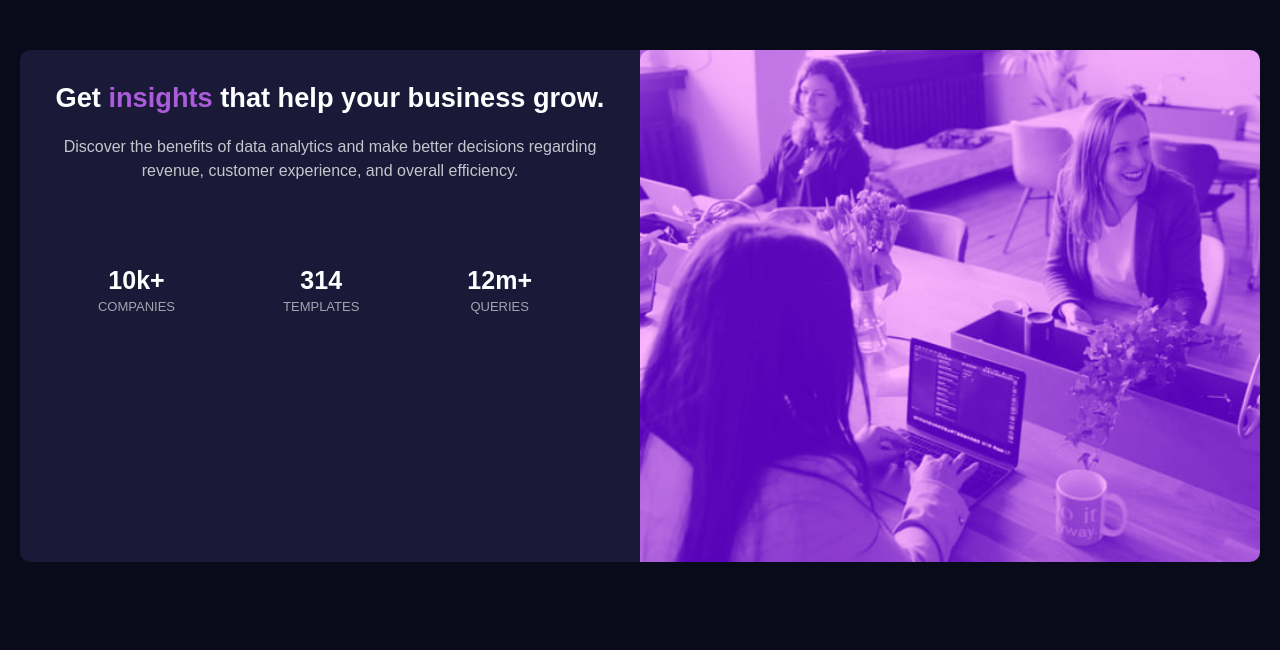
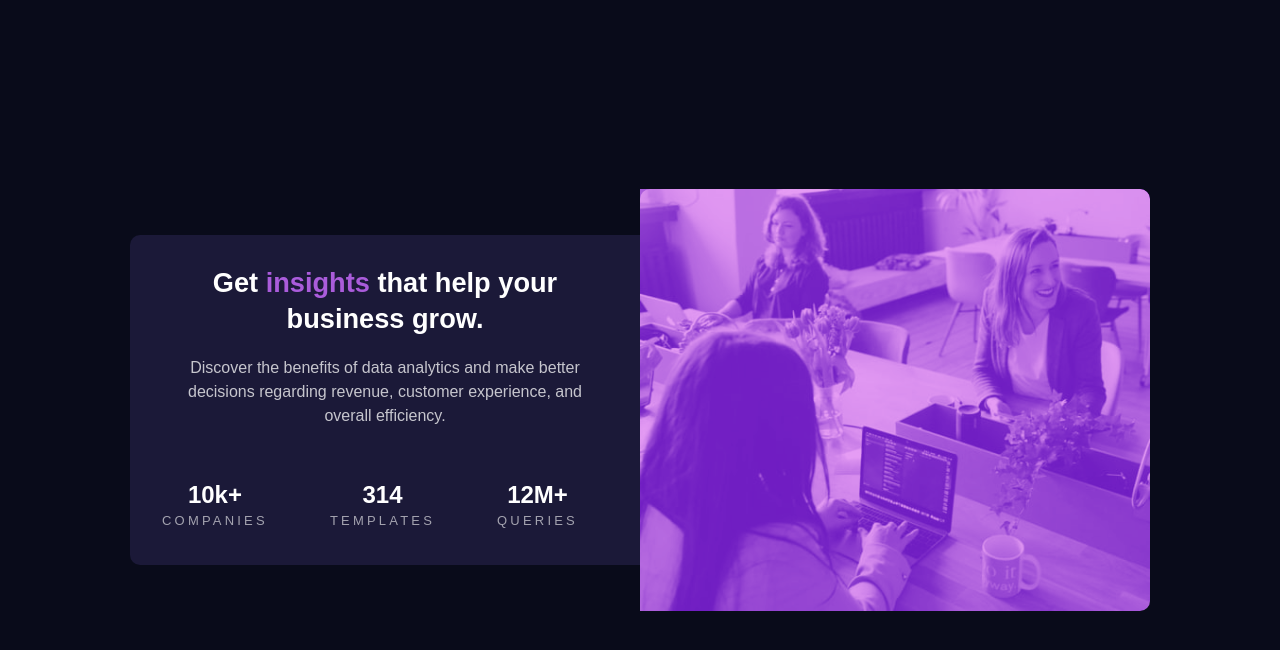
Before and after one commit to alexisshy/stats-preview-card-component-main, a plain HTML site: page index.html in a window 1280 px wide. Drawn offline with Linux system fonts and the light colour scheme.

Commit message:
align items

```diff
--- a/index.html
+++ b/index.html
@@ -17,12 +17,12 @@
     <div class="container">
       <div class="card">
         <h1>Get <span>insights</span> that help your business grow.</h1>
-        <p>Discover the benefits of data analytics and make better decisions regarding revenue, customer
+        <p id="text">Discover the benefits of data analytics and make better decisions regarding revenue, customer
           experience, and overall efficiency.</p>
         <ul>
           <li>10k+ <span>companies</span></li>
           <li>314 <span>templates</span></li>
-          <li>12m+ <span>queries</span></li>
+          <li>12M+ <span>queries</span></li>
         </ul>
       </div>
       <div class="image">
--- a/styles.css
+++ b/styles.css
@@ -8,25 +8,22 @@ body {
     color: white;
     font-family:'Lexend Deca', sans-serif;
     background-color: hsl(233, 47%, 7%);
-
-
 }
 
 .container {
     display: flex;
     flex-direction: column-reverse;
     border-radius: 2rem;
-    margin: 50px 20px;
-    padding: 0 0 20px;
+    margin: 3.125rem 1.25rem;
+    padding: 0 0 1.25rem;
     text-align: center;
 }
 
 .container img {
 
-    border-radius: 10px 10px 0 0;
-
+    border-radius: 0.625rem 0.625rem 0 0;
     mix-blend-mode: overlay;
-    /*opacity: 0.7;*/
+    opacity: 0.7;
     display: block;
     height: 100%;
     width: 100%;
@@ -39,38 +36,33 @@ body {
 
 .card {
    background-color: hsl(244, 38%, 16%);
-   border-radius: 0 0 10px 10px;
+   border-radius: 0 0 0.625rem 0.625rem;
 }
 
 h1 {
     font-weight: 700;
     font-size: 1.7rem;
     line-height: 1.3;
-    margin: 30px 0 20px;
-    padding: 0 20px;
+    margin: 1.875rem 0 1.25rem;
+    padding: 0 1.875rem;
     /*margin: 70px 55px 25px 60px;*/
-
 }
 
 h1 span {
     color: hsl(277, 64%, 61%);
 }
 
- p {
+#text {
     color: hsla(0, 0%, 100%, 0.75);
     font-size: 1rem;
     line-height: 1.5;
-    padding: 0 20px;
-
+    padding: 0 2.5rem;
 }
 
 ul {
-    /*display: flex;
-    flex-direction: row;*/
     justify-content: space-evenly;
-    margin-top: 80px;
-    /*font-size: ;*/
-    margin-bottom: 50px;
+    margin-top: 2.5rem;
+    margin-bottom: 0.9375rem;
     list-style: none;
 }
 
@@ -80,61 +72,61 @@ body {
     justify-content: center;
     align-items: center;
     font-weight: 700;
-    font-size: 25px;
+    font-size: 1.5rem;
     line-height: 1.4;
-
+    padding-bottom: 20px;
 }
 
 li span {
     color: hsla(0, 0%, 100%, 0.6);
     text-transform: uppercase;
     font-weight: 400;
-    font-size: 13px;
-
+    font-size: 0.8125rem;
+    letter-spacing: .2rem;
 }
 
 
 @media (min-width: 992px) {
     body {
+
 }
 
 .container {
     display: flex;
     flex-direction:row;
-        /*align-items: center;
-        justify-content: center;*/
     padding: 0;
-
+    max-width: 1020px;
+    margin: 0 auto;
+    height: 100vh;
+    align-items: center;
 }
 
 .image {
     min-width: 50%;
-        border-radius: 0 10px 10px 0;
-
+    height: ;
+    border-radius: 0 0.625rem 0.625rem 0;
 }
-
 
 .card {
     min-width: 50%;
-        border-radius: 10px 0 0 10px;
+    border-radius: 0.625rem 0 0 0.625rem;
 }
 
-    p {
-        margin-bottom: 50px;
+#text {
+    margin-bottom: 3.125rem;
 }
 
 ul {
     display: flex;
-
 }
 
 ul li {
-    margin-right: 30px;
-    font-size:;
+    margin-right: 1.875rem;
+    font-size: 1.5rem;
 }
 
 li span {
-    /*font-size: ;*/
+    font-size: 0.8125rem;
 }
 
 }
```
Lines whose indentation alone changed are shown as unchanged.
